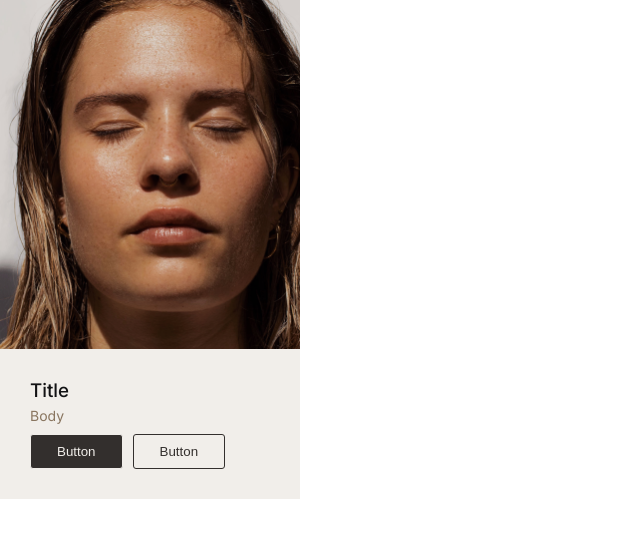
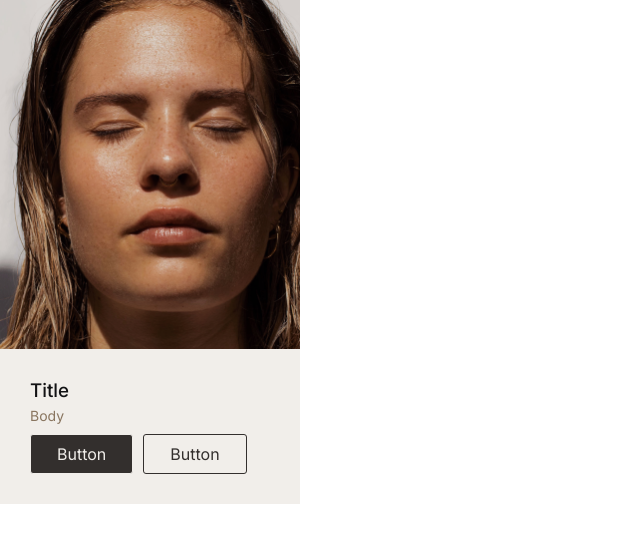
Before and after one commit to renanmurilo/style-guide-react, a React app: page / in a window 1280 px wide. Shown: the top 542 px of the page, without its empty margins (0-640 px from the left). Built offline with nearby package versions, Linux system fonts and the light colour scheme.

Commit message:
ajuste buttons

```diff
--- a/src/components/Cards/index.jsx
+++ b/src/components/Cards/index.jsx
@@ -10,8 +10,8 @@ export function Cards() {
         <h3 className='card-vertical__title'>Title</h3>
         <p className='card-vertical__subtitle'>Body</p>
         <div className='card-vertical__buttons'>
-          <button className='card-vertical__button-1'>Button</button>
-          <button className='card-vertical__button-2'>Button</button>
+          <a href="javascript:void(0)" className='card-vertical__button-1'>Button</a>
+          <a href="javascript:void(0)" className='card-vertical__button-2'>Button</a>
         </div>
       </div>
     </div>
--- a/src/components/Cards/styles.scss
+++ b/src/components/Cards/styles.scss
@@ -37,6 +37,10 @@
       margin-top: 10px;
     }
 
+    a {
+      text-decoration: none;
+    }
+
     &__button-1 {
       padding: 9px 26px;
       background-color: var(--brown-90);
```
